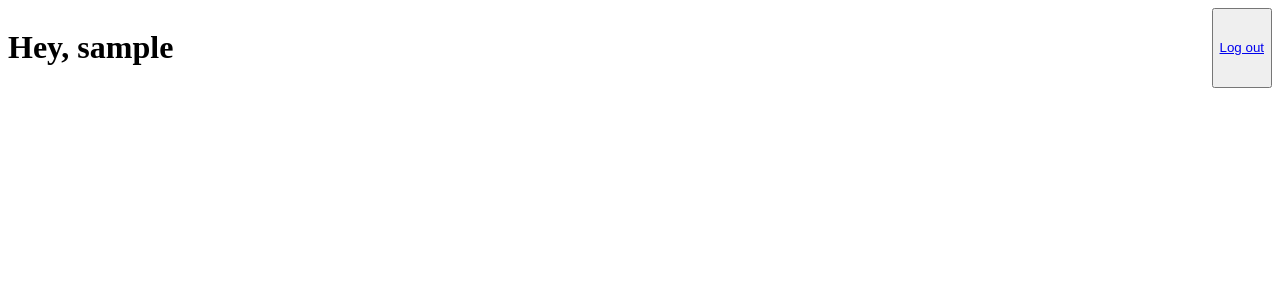
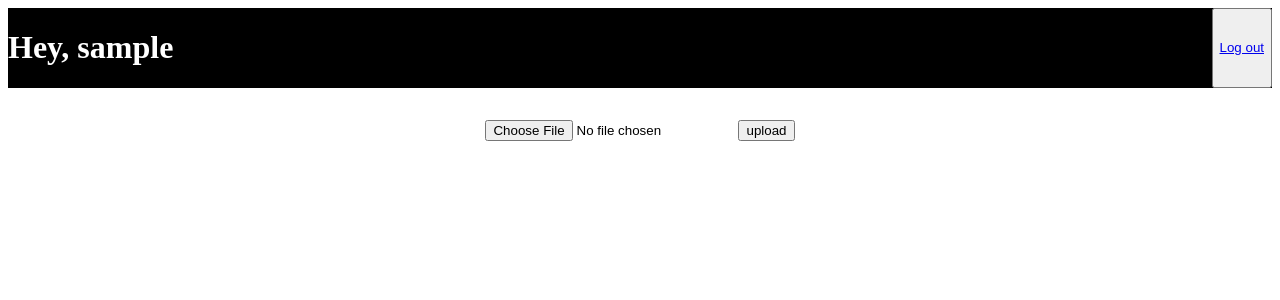
Before and after one commit to mah-moh/radiology-image-webapp, a Flask app: page /home in a window 1280 px wide. Shown: the top 300 px of the page. Run offline with Flask 2, Linux system fonts and the light colour scheme; the visitor is signed in with stand-in values (Sample User, id 1); data comes from the database, SQL or seed files in the repository; both versions use the stored data as it was before the commit.

Commit message:
changed project structure

```diff
--- /dev/null
+++ b/app/static/home.css
@@ -0,0 +1,16 @@
+div{
+    display: flex;
+    justify-content: space-between;
+    background: black;
+    color: white;
+}
+
+button{
+    padding: auto;
+}
+
+.upload{
+    display: flex;
+    justify-content: center;
+    margin-top: 2rem;
+}
--- a/templates/home.html
+++ b/app/templates/home.html
@@ -11,4 +11,9 @@
         <h1>Hey, {{name}}</h1>
         <button type="submit"><a href="/logout">Log out</a></button>
     </div>
+
+    <form class="upload" method="POST" enctype="multipart/form-data">
+        <input type="file" name="file">
+        <input type="submit" value="upload">
+    </form>
 {% endblock %}
--- a/app.py
+++ b/app/views.py
@@ -1,20 +1,5 @@
-from flask import Flask, render_template, url_for, request, redirect, session, flash
-from flask_sqlalchemy import SQLAlchemy
-from flask_bcrypt import Bcrypt
-
-# app initializqation
-app = Flask(__name__)
-
-# creating database
-app.config['SQLALCHEMY_DATABASE_URI'] = 'sqlite:///db.sqlite3'
-app.config['SQLALCHEMY_TRACK_MODIFICATIONS'] = False
-app.config['SECRET_KEY'] = "very_secret"
-db = SQLAlchemy(app)
-
-from models.user import *
-
-# initializing bcrypt
-bcrypt = Bcrypt(app)
+from app import *
+from app.models import *
 
 @app.route('/', methods=['GET', 'POST'])
 def index():
@@ -45,10 +30,11 @@ def register():
         user = User(fname=fname, lname=lname, email=email, password=hashed_pw)
         db.session.add(user)
         db.session.commit()
+        return redirect('/')
 
     return render_template("register.html")
 
-@app.route('/home')
+@app.route('/home', methods=['POST', 'GET'])
 def home():
     try:
         if session['user']:
@@ -62,6 +48,3 @@ def home():
 def logout():
     session.clear()
     return redirect('/')
-
-if __name__ == "__main__":
-    app.run(debug=True)
--- /dev/null
+++ b/run.py
@@ -0,0 +1,4 @@
+from app import app
+
+if __name__ == "__main__":
+    app.run(debug=True)
--- a/static/home.css
+++ /dev/null
@@ -1,8 +0,0 @@
-div{
-    display: flex;
-    justify-content: space-between;
-}
-
-button{
-    padding: auto;
-}
```
Also changed, not shown: app/__init__.py (added, +17 -0 lines), requirements.txt (added, +84 -0 lines), README.md, app/models.py (renamed from models/user.py), app/static/index.css (renamed from static/index.css), app/static/register.css (renamed from static/register.css), app/templates/base.html (renamed from templates/base.html), app/templates/login.html (renamed from templates/login.html), app/templates/register.html (renamed from templates/register.html), db.sqlite3 (deleted), 1 other file.
